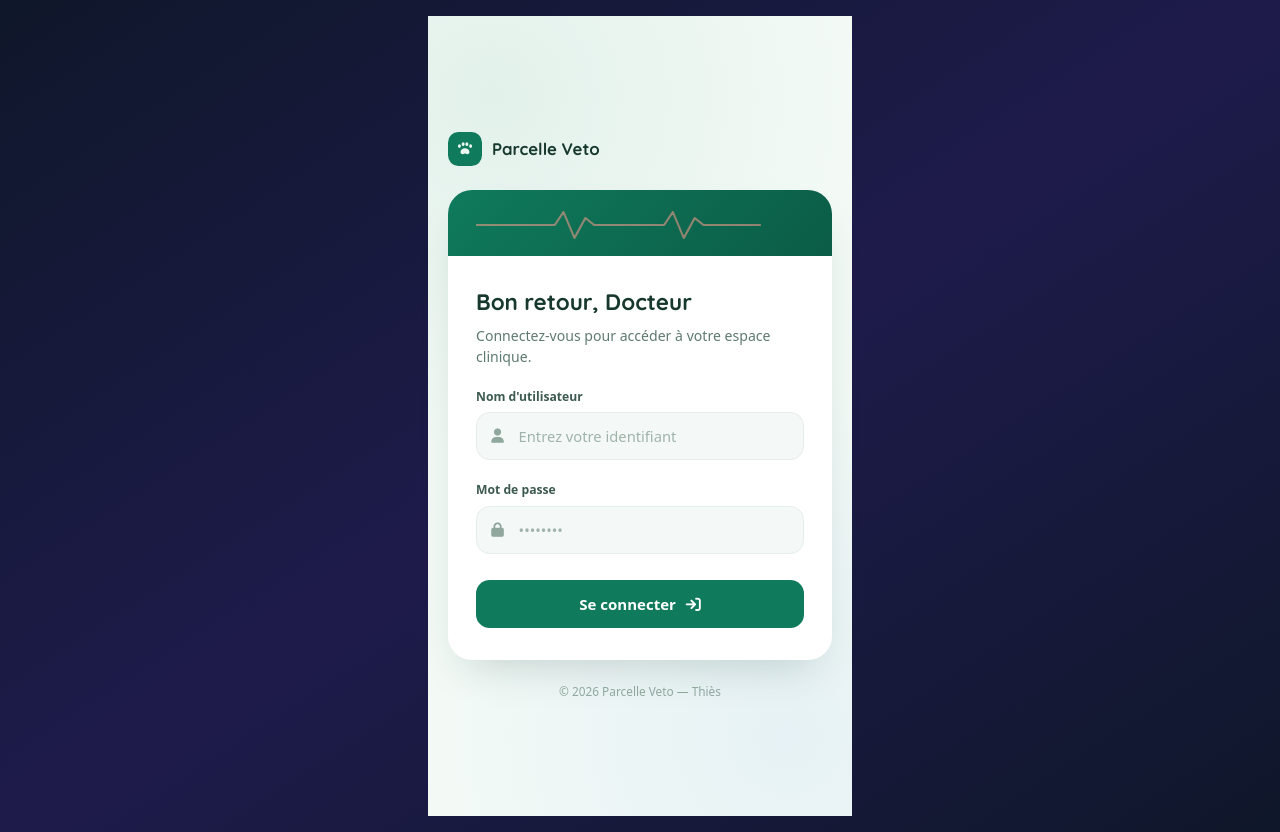
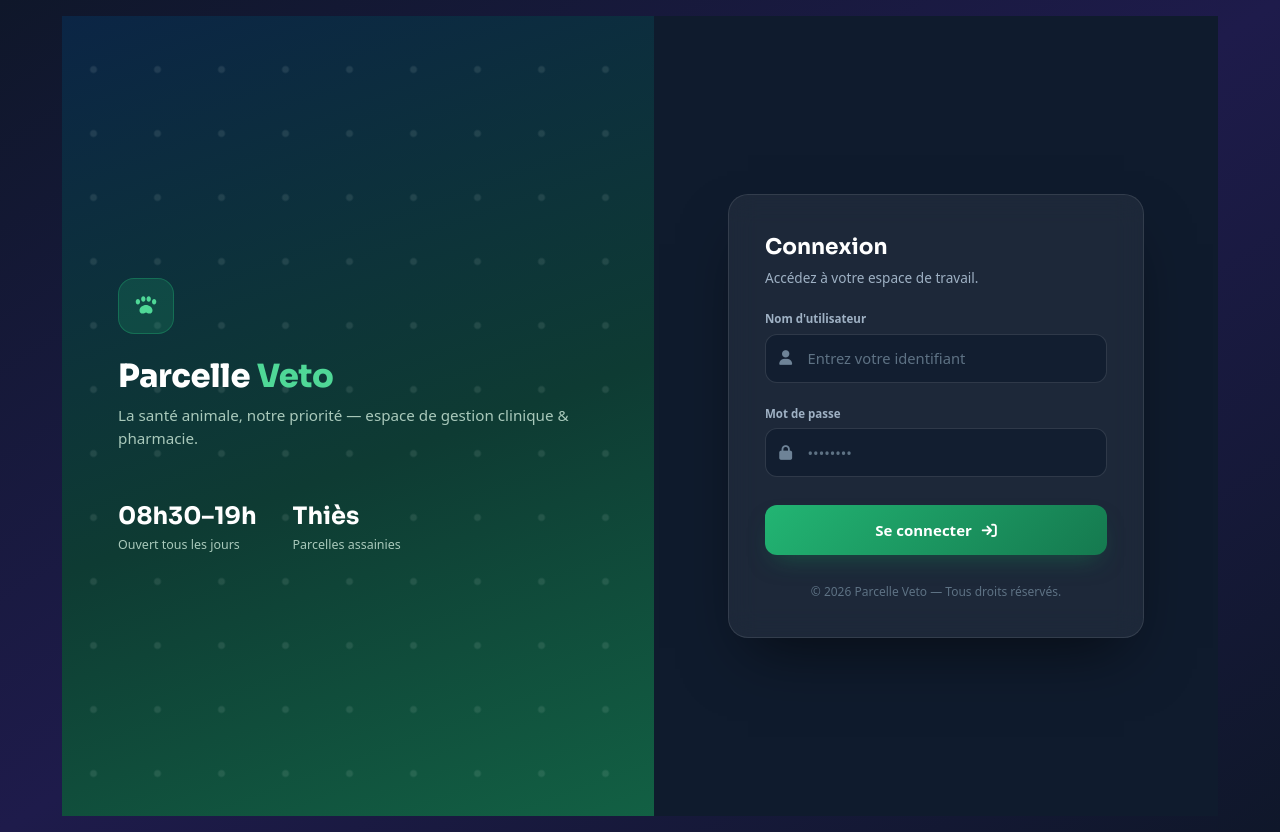
Before and after one commit to caissesosdirtech/Parcelle_veto, a Django app: page /accounts/login/ in a window 1280 px wide. Run offline with Django 5.2, Linux system fonts and the light colour scheme; some libraries are stand-ins or nearby versions.

Commit message:
MAJ page login

```diff
--- a/templates/registration/login.html
+++ b/templates/registration/login.html
@@ -5,176 +5,225 @@
 
 {% block content %}
 <link rel="preconnect" href="https://fonts.googleapis.com">
-<link href="https://fonts.googleapis.com/css2?family=Quicksand:wght@600;700&display=swap" rel="stylesheet">
+<link href="https://fonts.googleapis.com/css2?family=Sora:wght@600;700;800&display=swap" rel="stylesheet">
 
 <style>
-  .pv2-page {
+  .pv-auth-shell {
     min-height: 100vh;
-    display: flex;
-    align-items: center;
-    justify-content: center;
-    padding: 2rem 1.25rem;
-    background:
-      radial-gradient(circle at 15% 10%, rgba(15,122,92,0.07), transparent 45%),
-      radial-gradient(circle at 85% 90%, rgba(31,111,235,0.06), transparent 45%),
-      #F3FAF6;
+    display: grid;
+    grid-template-columns: 1.05fr 1fr;
+    background: #0B2545;
+  }
+  @media (max-width: 900px) {
+    .pv-auth-shell { grid-template-columns: 1fr; }
   }
 
-  .pv2-wrap { width: 100%; max-width: 24rem; }
+  /* ---------- Left brand panel ---------- */
+  .pv-brand {
+    position: relative;
+    overflow: hidden;
+    background: linear-gradient(160deg, #0B2545 0%, #0E3B33 55%, #15794F 130%);
+    display: flex;
+    flex-direction: column;
+    justify-content: center;
+    padding: 4rem 3.5rem;
+    color: #EAF6EF;
+  }
+  @media (max-width: 900px) {
+    .pv-brand { padding: 2.5rem 1.75rem; min-height: 260px; }
+  }
 
-  .pv2-brand {
-    display: flex; align-items: center; gap: 0.6rem;
+  /* signature ambient motion: drifting paw pattern, subject-grounded, subtle */
+  .pv-paw-field {
+    position: absolute;
+    inset: -20%;
+    background-image: radial-gradient(circle, rgba(234,246,239,0.10) 0 3px, transparent 4px);
+    background-size: 64px 64px;
+    animation: pv-drift 40s linear infinite;
+  }
+  @keyframes pv-drift {
+    from { transform: translate3d(0,0,0); }
+    to   { transform: translate3d(-64px,-64px,0); }
+  }
+  @media (prefers-reduced-motion: reduce) {
+    .pv-paw-field { animation: none; }
+  }
+
+  .pv-brand-inner { position: relative; z-index: 1; max-width: 30rem; }
+
+  .pv-mark {
+    width: 3.5rem; height: 3.5rem;
+    display: flex; align-items: center; justify-content: center;
+    border-radius: 1rem;
+    background: rgba(34,181,115,0.18);
+    border: 1px solid rgba(34,181,115,0.35);
     margin-bottom: 1.5rem;
   }
-  .pv2-brand .badge {
-    width: 2.15rem; height: 2.15rem;
-    border-radius: 0.65rem;
-    background: #0F7A5C;
-    display: flex; align-items: center; justify-content: center;
-    flex-shrink: 0;
+
+  .pv-brand h1 {
+    font-family: 'Sora', ui-sans-serif, system-ui, sans-serif;
+    font-size: 2rem;
+    font-weight: 800;
+    letter-spacing: -0.01em;
+    line-height: 1.15;
+    color: #FFFFFF;
   }
-  .pv2-brand .name {
-    font-family: 'Quicksand', ui-sans-serif, system-ui, sans-serif;
-    font-weight: 700; font-size: 1.05rem; color: #16382D;
+  .pv-brand h1 span { color: #4FD897; }
+
+  .pv-brand p.tagline {
+    margin-top: 0.6rem;
+    font-size: 0.95rem;
+    color: #A9C9BB;
   }
 
-  .pv2-card {
-    background: #FFFFFF;
-    border-radius: 1.5rem;
-    box-shadow: 0 20px 45px -18px rgba(15,56,45,0.22);
-    padding: 0;
-    overflow: hidden;
+  .pv-brand-stats {
+    margin-top: 3rem;
+    display: flex;
+    gap: 2.25rem;
+  }
+  .pv-brand-stats div { display: flex; flex-direction: column; }
+  .pv-brand-stats .num {
+    font-family: 'Sora', ui-sans-serif, system-ui, sans-serif;
+    font-size: 1.5rem; font-weight: 700; color: #FFFFFF;
+  }
+  .pv-brand-stats .lbl { font-size: 0.78rem; color: #A9C9BB; margin-top: 2px; }
+
+  @media (max-width: 900px) {
+    .pv-brand-stats { display: none; }
   }
 
-  /* signature motion: EKG line, draws in once then idles in a calm loop */
-  .pv2-ekg-band {
-    background: linear-gradient(135deg, #0F7A5C, #0B5C46);
-    padding: 1.1rem 1.75rem 0.9rem;
+  /* ---------- Right form panel ---------- */
+  .pv-form-panel {
+    display: flex; align-items: center; justify-content: center;
+    background: #0F1B2D;
+    padding: 2.5rem 1.5rem;
   }
-  .pv2-ekg-band svg { display: block; width: 100%; height: 34px; }
-  .pv2-ekg-path {
-    fill: none;
-    stroke: #FF9E8E;
-    stroke-width: 2;
-    stroke-linecap: round;
-    stroke-linejoin: round;
-    stroke-dasharray: 340;
-    stroke-dashoffset: 340;
-    animation: pv2-draw 1.4s ease-out forwards, pv2-pulse 2.6s ease-in-out 1.4s infinite;
+
+  .pv-card {
+    width: 100%;
+    max-width: 26rem;
+    background: rgba(255,255,255,0.06);
+    backdrop-filter: blur(14px);
+    border: 1px solid rgba(255,255,255,0.10);
+    border-radius: 1.25rem;
+    box-shadow: 0 30px 60px -20px rgba(0,0,0,0.55);
+    padding: 2.25rem;
+    color: #EDF2F7;
+    animation: pv-card-in 0.55s cubic-bezier(0.16,1,0.3,1) both;
   }
-  @keyframes pv2-draw {
-    to { stroke-dashoffset: 0; }
-  }
-  @keyframes pv2-pulse {
-    0%, 100% { opacity: 0.55; }
-    50% { opacity: 1; }
+  @keyframes pv-card-in {
+    from { opacity: 0; transform: translateY(14px); }
+    to   { opacity: 1; transform: translateY(0); }
   }
   @media (prefers-reduced-motion: reduce) {
-    .pv2-ekg-path { animation: none; stroke-dashoffset: 0; opacity: 0.85; }
+    .pv-card { animation: none; }
   }
 
-  .pv2-body { padding: 1.85rem 1.75rem 2rem; }
+  .pv-card h2 {
+    font-family: 'Sora', ui-sans-serif, system-ui, sans-serif;
+    font-size: 1.35rem; font-weight: 700; color: #fff;
+  }
+  .pv-card p.sub { font-size: 0.85rem; color: #9FB1C4; margin-top: 0.3rem; }
 
-  .pv2-body h1 {
-    font-family: 'Quicksand', ui-sans-serif, system-ui, sans-serif;
-    font-weight: 700; font-size: 1.4rem; color: #16382D;
-    margin: 0;
+  .pv-field { margin-top: 1.35rem; }
+  .pv-field label {
+    display: block; font-size: 0.72rem; font-weight: 700;
+    color: #9FB1C4; margin-bottom: 0.4rem;
   }
-  .pv2-body p.sub {
-    margin: 0.35rem 0 0;
-    font-size: 0.88rem; color: #5E7A70;
+  .pv-input-wrap { position: relative; }
+  .pv-input-wrap i {
+    position: absolute; left: 0.9rem; top: 50%; transform: translateY(-50%);
+    color: #6E8397; font-size: 0.92rem;
+  }
+  .pv-input-wrap input {
+    width: 100%;
+    padding: 0.78rem 1rem 0.78rem 2.6rem;
+    background: rgba(15,27,45,0.65);
+    border: 1px solid rgba(255,255,255,0.12);
+    border-radius: 0.75rem;
+    color: #fff;
+    font-size: 0.92rem;
+    transition: border-color 0.15s, box-shadow 0.15s;
+  }
+  .pv-input-wrap input::placeholder { color: #5E7284; }
+  .pv-input-wrap input:focus {
+    outline: none;
+    border-color: #22B573;
+    box-shadow: 0 0 0 3px rgba(34,181,115,0.22);
   }
 
-  .pv2-field { margin-top: 1.3rem; }
-  .pv2-field label {
-    display: block; font-size: 0.76rem; font-weight: 700;
-    color: #3C5A50; margin-bottom: 0.4rem;
+  .pv-submit {
+    width: 100%;
+    margin-top: 1.75rem;
+    padding: 0.85rem 1rem;
+    border: none; border-radius: 0.75rem;
+    background: linear-gradient(135deg, #22B573, #15794F);
+    color: #fff; font-weight: 700; font-size: 0.94rem;
+    box-shadow: 0 12px 24px -10px rgba(21,121,79,0.55);
+    cursor: pointer;
+    transition: transform 0.15s, box-shadow 0.15s;
   }
-  .pv2-input-wrap { position: relative; }
-  .pv2-input-wrap i {
-    position: absolute; left: 0.95rem; top: 50%; transform: translateY(-50%);
-    color: #8FA79D; font-size: 0.9rem;
-  }
-  .pv2-input-wrap input {
-    width: 100%;
-    padding: 0.75rem 1rem 0.75rem 2.6rem;
-    background: #F4F8F6;
-    border: 1.5px solid #E3EEE9;
-    border-radius: 0.85rem;
-    color: #16382D;
-    font-size: 0.92rem;
-    transition: border-color 0.15s, box-shadow 0.15s, background 0.15s;
-  }
-  .pv2-input-wrap input::placeholder { color: #9FB3AB; }
-  .pv2-input-wrap input:focus {
-    outline: none;
-    background: #fff;
-    border-color: #0F7A5C;
-    box-shadow: 0 0 0 3px rgba(15,122,92,0.14);
+  .pv-submit:hover { transform: translateY(-1px); box-shadow: 0 16px 28px -10px rgba(21,121,79,0.65); }
+  .pv-submit:focus-visible { outline: 2px solid #4FD897; outline-offset: 2px; }
+
+  .pv-error {
+    margin-top: 1.25rem;
+    display: flex; align-items: flex-start; gap: 0.65rem;
+    padding: 0.85rem 1rem;
+    background: rgba(220,53,69,0.14);
+    border: 1px solid rgba(220,53,69,0.35);
+    border-radius: 0.75rem;
+    color: #FFC7CC;
+    font-size: 0.85rem;
   }
 
-  .pv2-submit {
-    width: 100%;
-    margin-top: 1.6rem;
-    padding: 0.82rem 1rem;
-    border: none; border-radius: 0.85rem;
-    background: #0F7A5C;
-    color: #fff; font-weight: 700; font-size: 0.94rem;
-    cursor: pointer;
-    transition: background 0.15s, transform 0.15s;
-  }
-  .pv2-submit:hover { background: #0B5C46; transform: translateY(-1px); }
-  .pv2-submit:focus-visible { outline: 2px solid #0B5C46; outline-offset: 2px; }
-
-  .pv2-error {
-    margin-top: 1.2rem;
-    display: flex; align-items: flex-start; gap: 0.6rem;
-    padding: 0.8rem 1rem;
-    background: #FDECEA;
-    border: 1px solid #F6C6C0;
-    border-radius: 0.85rem;
-    color: #A23B2E;
-    font-size: 0.84rem;
-  }
-
-  .pv2-footer {
-    margin-top: 1.4rem;
+  .pv-footer-note {
+    margin-top: 1.75rem;
     text-align: center;
-    font-size: 0.74rem;
-    color: #8FA79D;
+    font-size: 0.75rem;
+    color: #5E7284;
   }
 </style>
 
-<div class="pv2-page">
-  <div class="pv2-wrap">
+<div class="pv-auth-shell">
 
-    <div class="pv2-brand">
-      <div class="badge">
-        <svg width="18" height="18" viewBox="0 0 24 24" fill="none" xmlns="http://www.w3.org/2000/svg">
-          <path d="M4.5 10.5c1.1 0 2-1.12 2-2.5s-.9-2.5-2-2.5-2 1.12-2 2.5.9 2.5 2 2.5Z" fill="#EAF6EF"/>
-          <path d="M9.5 8c1.1 0 2-1.12 2-2.5S10.6 3 9.5 3s-2 1.12-2 2.5S8.4 8 9.5 8Z" fill="#EAF6EF"/>
-          <path d="M14.5 8c1.1 0 2-1.12 2-2.5S15.6 3 14.5 3s-2 1.12-2 2.5S13.4 8 14.5 8Z" fill="#EAF6EF"/>
-          <path d="M19.5 10.5c1.1 0 2-1.12 2-2.5s-.9-2.5-2-2.5-2 1.12-2 2.5.9 2.5 2 2.5Z" fill="#EAF6EF"/>
-          <path d="M12 11c-2.9 0-6 2.1-6 5.1 0 1.7 1.2 2.9 2.8 2.9.9 0 1.5-.3 2.2-.6.5-.2 1-.4 1-.4s.5.2 1 .4c.7.3 1.3.6 2.2.6 1.6 0 2.8-1.2 2.8-2.9 0-3-3.1-5.1-6-5.1Z" fill="#EAF6EF"/>
+  <!-- LEFT: brand panel -->
+  <div class="pv-brand">
+    <div class="pv-paw-field"></div>
+    <div class="pv-brand-inner">
+      <div class="pv-mark">
+        <svg width="26" height="26" viewBox="0 0 24 24" fill="none" xmlns="http://www.w3.org/2000/svg">
+          <path d="M4.5 10.5c1.1 0 2-1.12 2-2.5s-.9-2.5-2-2.5-2 1.12-2 2.5.9 2.5 2 2.5Z" fill="#4FD897"/>
+          <path d="M9.5 8c1.1 0 2-1.12 2-2.5S10.6 3 9.5 3s-2 1.12-2 2.5S8.4 8 9.5 8Z" fill="#4FD897"/>
+          <path d="M14.5 8c1.1 0 2-1.12 2-2.5S15.6 3 14.5 3s-2 1.12-2 2.5S13.4 8 14.5 8Z" fill="#4FD897"/>
+          <path d="M19.5 10.5c1.1 0 2-1.12 2-2.5s-.9-2.5-2-2.5-2 1.12-2 2.5.9 2.5 2 2.5Z" fill="#4FD897"/>
+          <path d="M12 11c-2.9 0-6 2.1-6 5.1 0 1.7 1.2 2.9 2.8 2.9.9 0 1.5-.3 2.2-.6.5-.2 1-.4 1-.4s.5.2 1 .4c.7.3 1.3.6 2.2.6 1.6 0 2.8-1.2 2.8-2.9 0-3-3.1-5.1-6-5.1Z" fill="#4FD897"/>
         </svg>
       </div>
-      <span class="name">Parcelle Veto</span>
+      <h1>Parcelle <span>Veto</span></h1>
+      <p class="tagline">La santé animale, notre priorité — espace de gestion clinique &amp; pharmacie.</p>
+
+      <div class="pv-brand-stats">
+        <div>
+          <span class="num">08h30–19h</span>
+          <span class="lbl">Ouvert tous les jours</span>
+        </div>
+        <div>
+          <span class="num">Thiès</span>
+          <span class="lbl">Parcelles assainies</span>
+        </div>
+      </div>
+    </div>
   </div>
 
-    <div class="pv2-card">
-      <div class="pv2-ekg-band">
-        <svg viewBox="0 0 300 34" preserveAspectRatio="none" aria-hidden="true">
-          <path class="pv2-ekg-path"
-                d="M0,17 L60,17 L72,17 L80,4 L90,30 L100,10 L108,17 L160,17 L172,17 L180,4 L190,30 L200,10 L208,17 L300,17" />
-        </svg>
-      </div>
-
-      <div class="pv2-body">
-        <h1>Bon retour, Docteur</h1>
-        <p class="sub">Connectez-vous pour accéder à votre espace clinique.</p>
+  <!-- RIGHT: form panel -->
+  <div class="pv-form-panel">
+    <div class="pv-card">
+      <h2>Connexion</h2>
+      <p class="sub">Accédez à votre espace de travail.</p>
 
       {% if form.errors %}
-          <div class="pv2-error">
+        <div class="pv-error">
           <i class="fa-solid fa-circle-exclamation" style="margin-top:2px;"></i>
           <span>Identifiant ou mot de passe incorrect.</span>
         </div>
@@ -183,35 +232,34 @@
       <form method="post" action="{% url 'login' %}">
         {% csrf_token %}
 
-          <div class="pv2-field">
+        <div class="pv-field">
           <label for="id_username">Nom d'utilisateur</label>
-            <div class="pv2-input-wrap">
+          <div class="pv-input-wrap">
             <i class="fa-solid fa-user"></i>
             <input type="text" id="id_username" name="username" required
                    placeholder="Entrez votre identifiant" autocomplete="username">
           </div>
         </div>
 
-          <div class="pv2-field">
+        <div class="pv-field">
           <label for="id_password">Mot de passe</label>
-            <div class="pv2-input-wrap">
+          <div class="pv-input-wrap">
             <i class="fa-solid fa-lock"></i>
             <input type="password" id="id_password" name="password" required
                    placeholder="••••••••" autocomplete="current-password">
           </div>
         </div>
 
-          <button type="submit" class="pv2-submit">
+        <button type="submit" class="pv-submit">
           Se connecter <i class="fa-solid fa-arrow-right-to-bracket" style="margin-left:6px;"></i>
         </button>
 
         <input type="hidden" name="next" value="{{ next }}" />
       </form>
+
+      <p class="pv-footer-note">&copy; {% now "Y" %} Parcelle Veto — Tous droits réservés.</p>
     </div>
   </div>
 
-    <p class="pv2-footer">&copy; {% now "Y" %} Parcelle Veto — Thiès</p>
-
-  </div>
 </div>
 {% endblock %}
```
Lines whose indentation alone changed are shown as unchanged.
